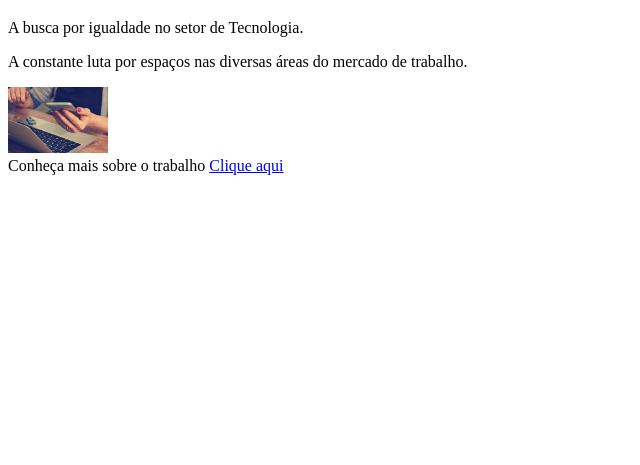
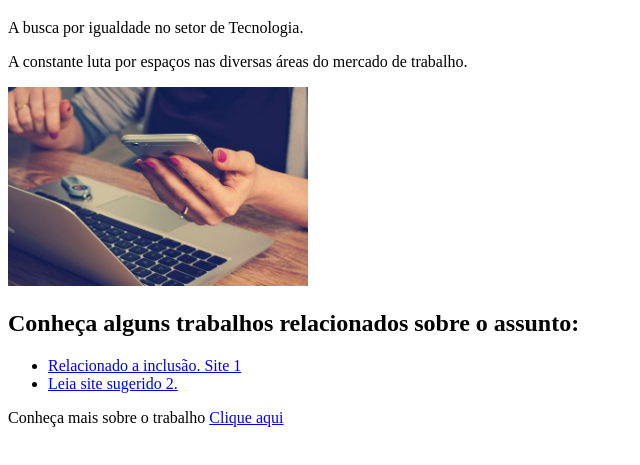
Before and after one commit to mauriciogregory/Aula06-Front, a plain HTML site: page index.html in a window 1280 px wide. Shown: the part 61-526 px from the top of the page, without its empty margins (0-640 px from the left). Drawn offline with Linux system fonts and the light colour scheme.

Commit message:
site aula06 front

```diff
--- a/index.html
+++ b/index.html
@@ -16,9 +16,18 @@
         <p>A busca por igualdade no setor de Tecnologia.</p>
 
         <p>A constante luta por espaços nas diversas áreas do mercado de trabalho.</p>
-        <img width="100px" src="img/office-620822_640.jpg" alt="diversidade na tecnologia">
+        <img width="300px" src="img/office-620822_640.jpg" alt="diversidade na tecnologia">
+        <p></p>
 
     </section>
+    <section>
+        <h2>Conheça alguns trabalhos relacionados sobre o assunto:</h2>
+        <ul>
+            <li><a href="https://inforchannel.com.br/2020/08/03/tecnologia-e-essencial-para-promover-a-diversidade-e-a-inclusao-no-mundo/">Relacionado a inclusão. Site 1</a></li>
+            <li> <a href="https://endeavor.org.br/tecnologia/diversidade-e-inclusao-5-formas-de-criar-times-de-tecnologia-mais-heterogeneos/">Leia site sugerido 2.</a></li>
+        </ul>
+    </section>
+
     <footer>Conheça mais sobre o trabalho <a href="#">Clique aqui</a></footer>
 
 </body>
```
